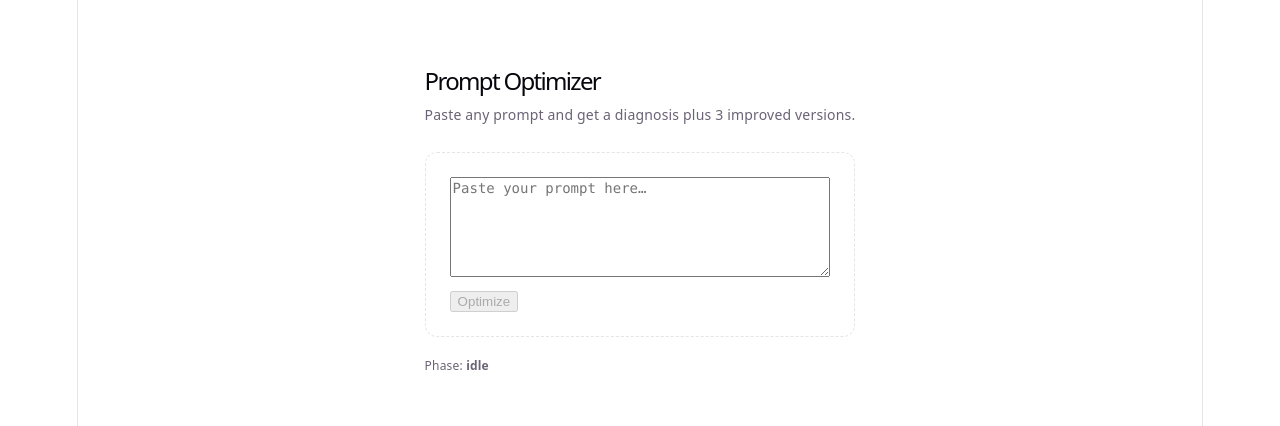
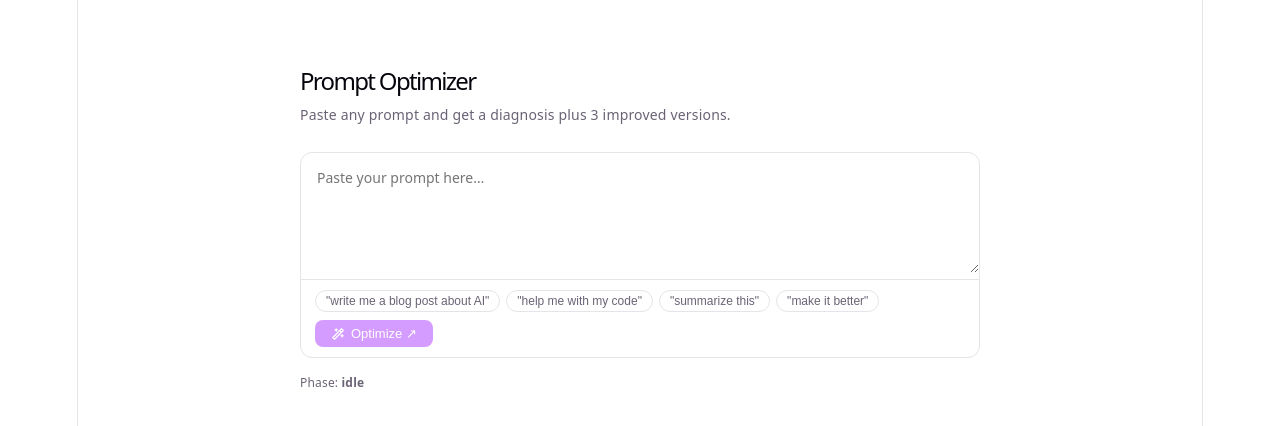
Before and after one commit to Vidusahan/prompt-optimizer, a React (Vite) app: page / in a window 1280 px wide. Shown: the top 426 px of the page. Built offline with nearby package versions, Linux system fonts and the light colour scheme.

Commit message:
feat: input module — textarea, example buttons, action bar

```diff
--- a/src/App.jsx
+++ b/src/App.jsx
@@ -2,27 +2,7 @@ import { useState } from 'react';
 import { callGroq } from './api.js';
 import { ANALYSIS_SYSTEM } from './prompts/analysis.js';
 import { IMPROVE_SYSTEM } from './prompts/improve.js';
-
-// ─── Placeholder components (replaced in later branches) ──────────────────────
-function InputModule({ input, setInput, phase, onAnalyze, onReset }) {
-  return (
-    <div style={{ padding: 24, border: '1px dashed var(--border)', borderRadius: 12, marginBottom: 16 }}>
-      <textarea
-        value={input}
-        onChange={e => setInput(e.target.value)}
-        disabled={phase === 'analyzing' || phase === 'improving'}
-        placeholder="Paste your prompt here…"
-        style={{ width: '100%', minHeight: 100, fontFamily: 'var(--mono)', fontSize: 14, boxSizing: 'border-box' }}
-      />
-      <div style={{ display: 'flex', gap: 8, marginTop: 8 }}>
-        {phase !== 'idle' && <button onClick={onReset}>Reset</button>}
-        <button onClick={onAnalyze} disabled={!input.trim() || phase === 'analyzing' || phase === 'improving'}>
-          {phase === 'analyzing' ? 'Analyzing…' : phase === 'improving' ? 'Generating…' : 'Optimize'}
-        </button>
-      </div>
-    </div>
-  );
-}
+import { InputModule } from './components/InputModule.jsx';
 
 function AnalysisPanel({ analysis }) {
   return (
--- /dev/null
+++ b/src/components/InputModule.jsx
@@ -0,0 +1,125 @@
+import { IconWand, IconLoader2 } from '@tabler/icons-react';
+
+const EXAMPLES = [
+  "write me a blog post about AI",
+  "help me with my code",
+  "summarize this",
+  "make it better",
+];
+
+export function InputModule({ input, setInput, phase, onAnalyze, onReset }) {
+  const isLoading = phase === 'analyzing' || phase === 'improving';
+
+  return (
+    <div style={{
+      background: 'var(--bg)',
+      border: '1px solid var(--border)',
+      borderRadius: 12,
+      overflow: 'hidden',
+      marginBottom: 12,
+    }}>
+      {/* Textarea */}
+      <textarea
+        value={input}
+        onChange={e => setInput(e.target.value)}
+        disabled={isLoading}
+        placeholder="Paste your prompt here…"
+        style={{
+          width: '100%',
+          minHeight: 120,
+          padding: '14px 16px',
+          border: 'none',
+          resize: 'vertical',
+          fontSize: 14,
+          lineHeight: 1.6,
+          background: 'transparent',
+          color: 'var(--text-h)',
+          fontFamily: 'var(--sans)',
+          boxSizing: 'border-box',
+          outline: 'none',
+          opacity: isLoading ? 0.6 : 1,
+        }}
+      />
+
+      {/* Bottom bar */}
+      <div style={{
+        borderTop: '1px solid var(--border)',
+        padding: '10px 14px',
+        display: 'flex',
+        alignItems: 'center',
+        justifyContent: 'space-between',
+        gap: 8,
+        flexWrap: 'wrap',
+      }}>
+        {/* Example buttons */}
+        <div style={{ display: 'flex', gap: 6, flexWrap: 'wrap' }}>
+          {EXAMPLES.map(ex => (
+            <button
+              key={ex}
+              onClick={() => setInput(ex)}
+              disabled={isLoading}
+              style={{
+                fontSize: 12,
+                padding: '3px 10px',
+                borderRadius: 20,
+                border: '1px solid var(--border)',
+                background: 'transparent',
+                cursor: isLoading ? 'not-allowed' : 'pointer',
+                color: 'var(--text)',
+                opacity: isLoading ? 0.5 : 1,
+              }}
+            >
+              "{ex}"
+            </button>
+          ))}
+        </div>
+
+        {/* Action buttons */}
+        <div style={{ display: 'flex', gap: 8 }}>
+          {phase !== 'idle' && (
+            <button
+              onClick={onReset}
+              style={{
+                fontSize: 13,
+                padding: '6px 14px',
+                borderRadius: 8,
+                border: '1px solid var(--border)',
+                background: 'transparent',
+                cursor: 'pointer',
+                color: 'var(--text)',
+              }}
+            >
+              Reset
+            </button>
+          )}
+          <button
+            onClick={onAnalyze}
+            disabled={!input.trim() || isLoading}
+            style={{
+              fontSize: 13,
+              padding: '6px 16px',
+              borderRadius: 8,
+              fontWeight: 500,
+              border: 'none',
+              background: 'var(--accent)',
+              color: '#fff',
+              cursor: (!input.trim() || isLoading) ? 'not-allowed' : 'pointer',
+              opacity: (!input.trim() || isLoading) ? 0.5 : 1,
+              display: 'flex',
+              alignItems: 'center',
+              gap: 6,
+            }}
+          >
+            {phase === 'analyzing' ? (
+              <><IconLoader2 size={14} style={{ animation: 'spin 1s linear infinite' }} /> Analyzing…</>
+            ) : phase === 'improving' ? (
+              <><IconLoader2 size={14} style={{ animation: 'spin 1s linear infinite' }} /> Generating…</>
+            ) : (
+              <><IconWand size={14} /> Optimize ↗</>
+            )}
+          </button>
+        </div>
+      </div>
+    </div>
+  );
+}
--- a/src/index.css
+++ b/src/index.css
@@ -109,3 +109,8 @@ code {
   padding: 4px 8px;
   background: var(--code-bg);
 }
+
+@keyframes spin {
+  from { transform: rotate(0deg); }
+  to   { transform: rotate(360deg); }
+}
```
